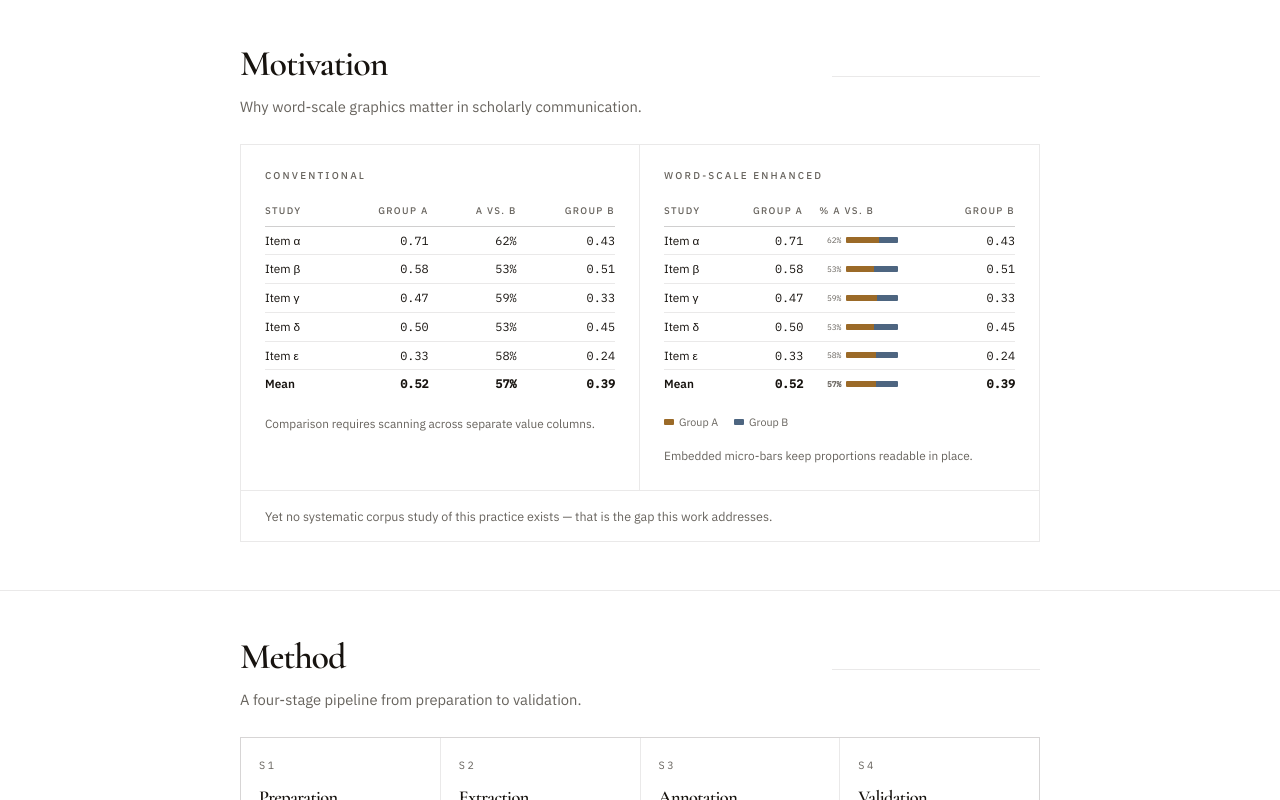
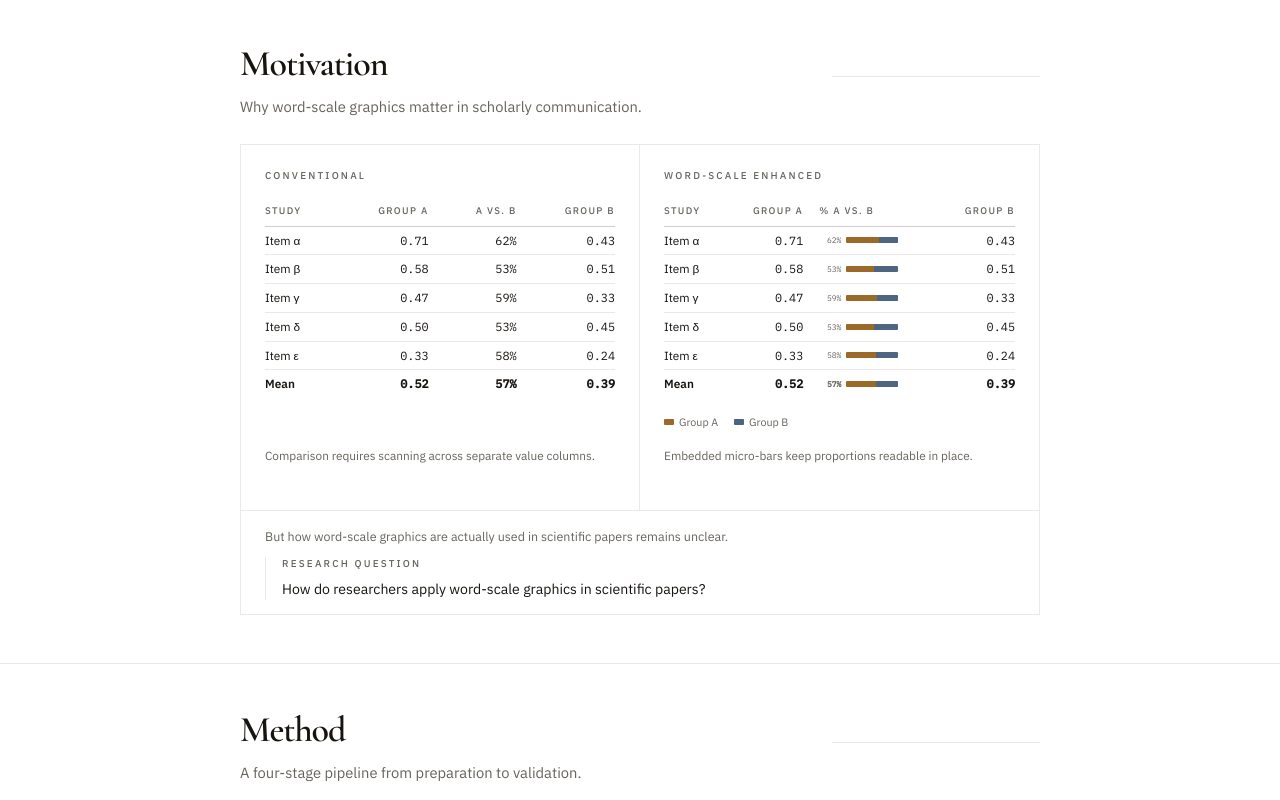
Before and after one commit to salmooonaa/graphing-inline, a Next.js app: page / in a window 1280 px wide. Shown: the part 368-1168 px from the top of the page. Built offline with nearby package versions, Linux system fonts and the light colour scheme.

Commit message:
fix: refine motivation question and module alignment

```diff
--- a/src/components/sections/problem-section.tsx
+++ b/src/components/sections/problem-section.tsx
@@ -49,6 +49,8 @@ const TH =
 const TD = "py-[5px] px-2 first:pl-0 last:pr-0 text-[0.74rem] text-[var(--foreground)]";
 const NUM = "text-right tabular-nums";
 const MONO: React.CSSProperties = { fontFamily: "var(--font-data), monospace" };
+const MODULE_NOTE =
+  "text-[0.74rem] leading-5 text-[var(--muted)] md:min-h-[2.5rem]";
 
 export function ProblemSection({ content }: ProblemSectionProps) {
   return (
@@ -78,9 +80,10 @@ export function ProblemSection({ content }: ProblemSectionProps) {
             <div className="grid md:grid-cols-2">
 
               {/* LEFT — conventional plain table */}
-              <div className="flex flex-col gap-4 border-b border-[var(--line)] p-5 sm:p-6 md:border-b-0 md:border-r">
+              <div className="flex h-full flex-col gap-4 border-b border-[var(--line)] p-5 sm:p-6 md:border-b-0 md:border-r">
                 <p className="section-eyebrow">Conventional</p>
 
+                <div className="flex flex-1 flex-col gap-4">
                   <div className="overflow-x-auto">
                     <table className="w-full border-collapse" style={{ minWidth: 220 }}>
                       <thead>
@@ -122,15 +125,19 @@ export function ProblemSection({ content }: ProblemSectionProps) {
                     </table>
                   </div>
 
-                <p className="text-[0.74rem] leading-5 text-[var(--muted)]">
+                  <div aria-hidden="true" className="hidden min-h-[1rem] md:block" />
+                </div>
+
+                <p className={MODULE_NOTE}>
                   Comparison requires scanning across separate value columns.
                 </p>
               </div>
 
               {/* RIGHT — WSG-enhanced table with embedded micro-bars */}
-              <div className="flex flex-col gap-4 p-5 sm:p-6">
+              <div className="flex h-full flex-col gap-4 p-5 sm:p-6">
                 <p className="section-eyebrow">Word-scale enhanced</p>
 
+                <div className="flex flex-1 flex-col gap-4">
                   <div className="overflow-x-auto">
                     <table className="w-full border-collapse" style={{ minWidth: 220 }}>
                       <thead>
@@ -173,7 +180,7 @@ export function ProblemSection({ content }: ProblemSectionProps) {
                   </div>
 
                   {/* colour legend */}
-                <div className="flex items-center gap-4">
+                  <div className="flex min-h-[1rem] items-center gap-4">
                     <div className="flex items-center gap-[5px]">
                       <div style={{ width: 10, height: 6, borderRadius: 1, background: "var(--amber)" }} />
                       <span className="text-[0.67rem] text-[var(--muted)]">Group A</span>
@@ -183,8 +190,9 @@ export function ProblemSection({ content }: ProblemSectionProps) {
                       <span className="text-[0.67rem] text-[var(--muted)]">Group B</span>
                     </div>
                   </div>
+                </div>
 
-                <p className="text-[0.74rem] leading-5 text-[var(--muted)]">
+                <p className={MODULE_NOTE}>
                   Embedded micro-bars keep proportions readable in place.
                 </p>
               </div>
@@ -192,9 +200,17 @@ export function ProblemSection({ content }: ProblemSectionProps) {
 
             {/* ── research gap strip ── */}
             <div className="border-t border-[var(--line)] px-5 py-3.5 sm:px-6">
+              <div className="space-y-2.5">
                 <p className="text-[0.78rem] leading-5.5 text-[var(--muted)]">
                   {content.gapStatement}
                 </p>
+                <div className="max-w-[31rem] border-l border-[var(--line)] pl-3.5 sm:pl-4">
+                  <p className="section-eyebrow">Research Question</p>
+                  <p className="mt-1.5 text-[0.84rem] leading-5.5 text-[var(--foreground)] sm:text-[0.88rem]">
+                    {content.researchQuestion}
+                  </p>
+                </div>
+              </div>
             </div>
           </div>
         </div>
--- a/src/content/problem.ts
+++ b/src/content/problem.ts
@@ -6,5 +6,7 @@ export const problemContent: ProblemContent = {
   description:
     "Why word-scale graphics matter in scholarly communication.",
   gapStatement:
-    "Yet no systematic corpus study of this practice exists — that is the gap this work addresses.",
+    "But how word-scale graphics are actually used in scientific papers remains unclear.",
+  researchQuestion:
+    "How do researchers apply word-scale graphics in scientific papers?",
 };
--- a/src/types/content.ts
+++ b/src/types/content.ts
@@ -274,6 +274,7 @@ export type SummaryContent = SectionIntro & {
 
 export type ProblemContent = SectionIntro & {
   gapStatement: string;
+  researchQuestion: string;
 };
 
 export type MethodContent = SectionIntro & {
```
Lines whose indentation alone changed are shown as unchanged.
